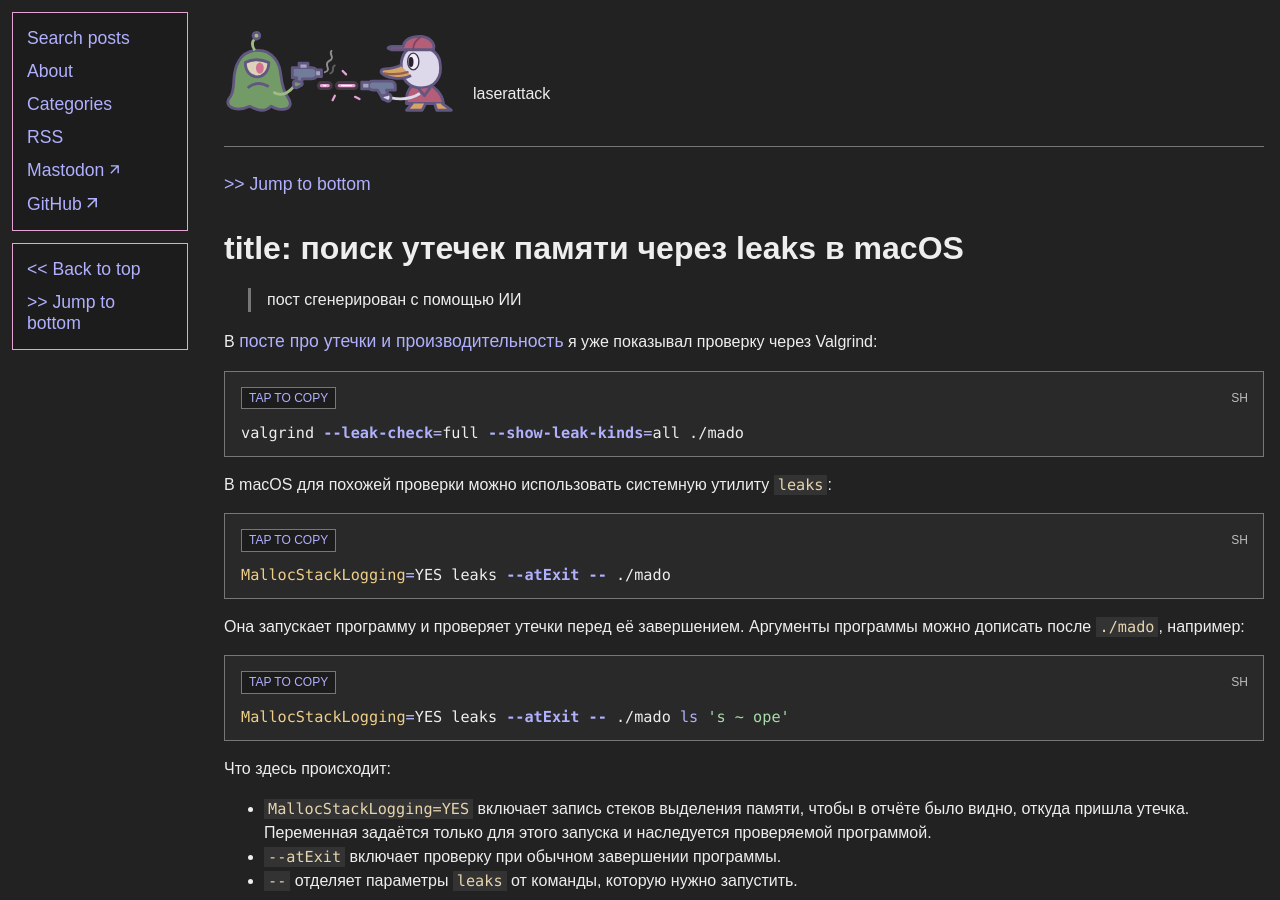
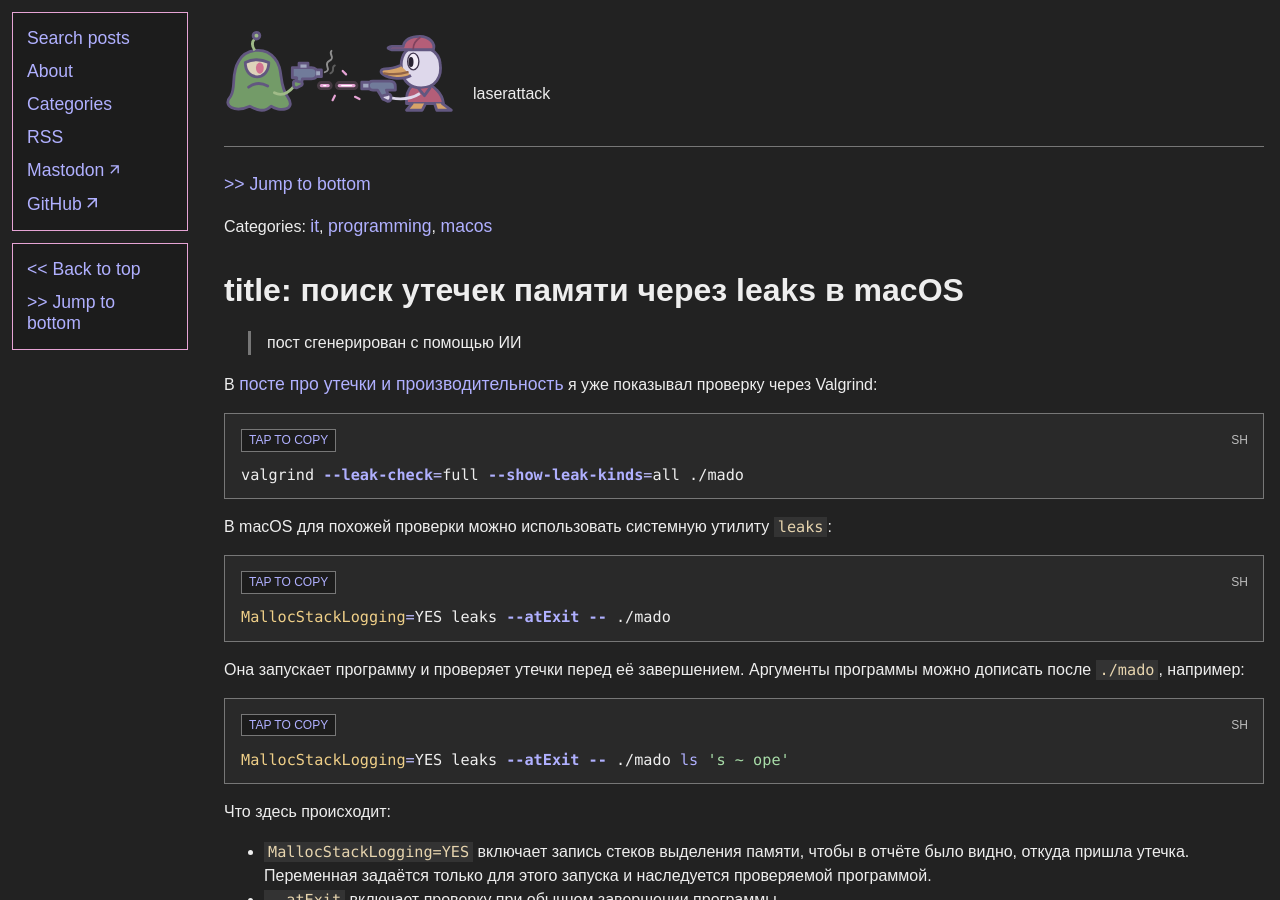
Before and after one commit to laserattack/laserattack.github.io, a Jekyll site: the page built from _posts/2026-11-04-leaks-macos.markdown, in a window 1280 px wide and 900 px high. Built offline with Jekyll 4.4.1, drawn with Linux system fonts in a browser that asks for light colours.

Commit message:
add categories near post title

```diff
--- a/_layouts/post.html
+++ b/_layouts/post.html
@@ -38,6 +38,9 @@
       </div>
     </header>
     <p><a href="#bottom">&gt;&gt; Jump to bottom</a></p>
+    {% if page.categories.size > 0 %}
+      <p>Categories: {% for category in page.categories %}<a href="/categories/{{ category | slugify }}/">{{ category | escape }}</a>{% unless forloop.last %}, {% endunless %}{% endfor %}</p>
+    {% endif %}
     {% if page.title %}
       <h1>title: {{ page.title }}</h1>
     {% endif %}
```
